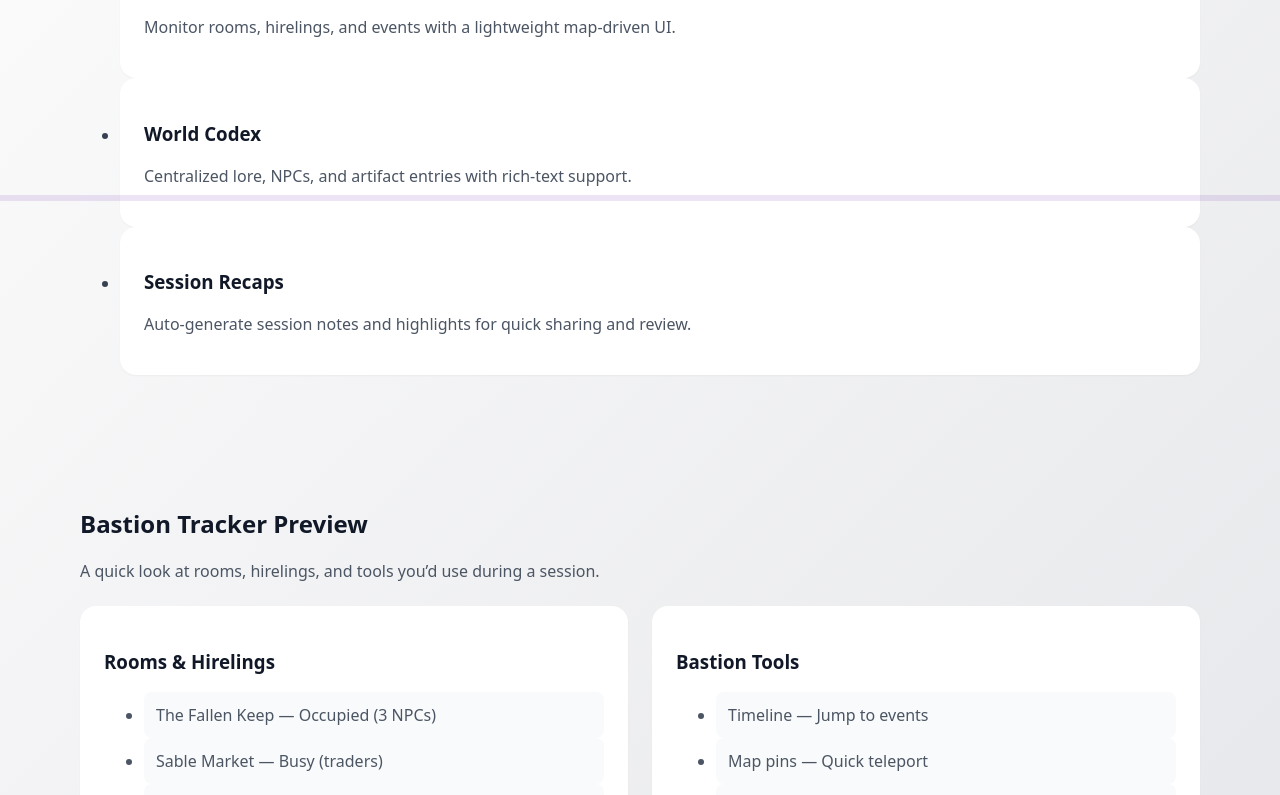
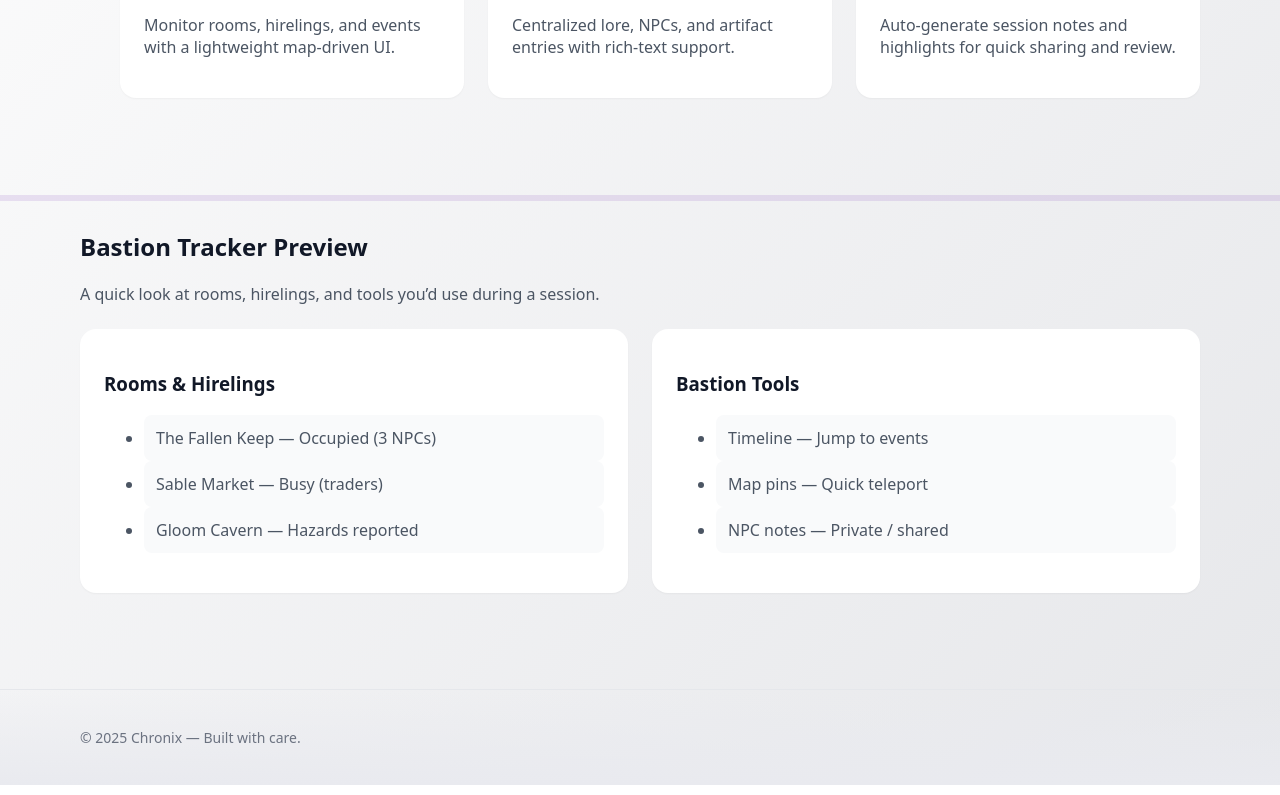
Before and after one commit to Smeckelz/bastion, a Next.js app: page / in a window 1280 px wide. Shown: the part 605-1400 px from the top of the page. Built offline with nearby package versions, Linux system fonts and the light colour scheme.

Commit message:
feat: migrate layout, page, footer, features to CSS Modules

```diff
--- /dev/null
+++ b/app/Page.module.css
@@ -0,0 +1,4 @@
+.pageWrap { min-height:100vh; background-image: linear-gradient(135deg,#fff,#e6e7ea); color:#374151 }
+.container { max-width:1120px; margin-left:auto; margin-right:auto; padding-left:1.5rem; padding-right:1.5rem }
+.lgPadding { padding-left:2rem; padding-right:2rem }
+.mainSpacing { padding-top:0 }
--- /dev/null
+++ b/app/components/Features.module.css
@@ -0,0 +1,10 @@
+.section { padding-top:3rem; padding-bottom:3rem }
+.heading { font-size:1.5rem; font-weight:700; color:#111827 }
+.lead { margin-top:.5rem; color:#4b5563; max-width:42rem }
+.grid { margin-top:1.5rem; display:grid; gap:1.5rem }
+@media (min-width:640px) { .grid { grid-template-columns: repeat(2,1fr) } }
+@media (min-width:1024px) { .grid { grid-template-columns: repeat(3,1fr) } }
+.card { border-radius:1rem; background:#fff; padding:1.5rem; box-shadow:0 1px 2px rgba(0,0,0,0.04); transition: box-shadow .15s }
+.cardHover:hover { box-shadow:0 4px 6px rgba(0,0,0,0.08) }
+.cardTitle { font-size:1.125rem; font-weight:600; color:#111827 }
+.muted { margin-top:.5rem; color:#4b5563 }
--- a/app/components/Features.tsx
+++ b/app/components/Features.tsx
@@ -1,3 +1,5 @@
+import styles from './Features.module.css'
+
 export default function Features() {
   const items = [
     { title: 'Bastion Tracking', desc: 'Monitor rooms, hirelings, and events with a lightweight map-driven UI.' },
@@ -6,15 +8,15 @@ export default function Features() {
   ]
 
   return (
-    <section className="py-12">
-      <h2 className="text-2xl font-bold text-gray-900">Features</h2>
-      <p className="mt-2 text-gray-600 max-w-2xl">Tools to help you run cleaner sessions and preserve your world’s history.</p>
+    <section className={styles.section}>
+      <h2 className={styles.heading}>Features</h2>
+      <p className={styles.lead}>Tools to help you run cleaner sessions and preserve your world’s history.</p>
 
-      <ul className="mt-6 grid sm:grid-cols-2 lg:grid-cols-3 gap-6">
+      <ul className={styles.grid}>
         {items.map((it) => (
-          <li key={it.title} className="rounded-xl bg-white p-6 shadow-sm hover:shadow-md transition-shadow">
-            <h3 className="text-lg font-semibold text-gray-900">{it.title}</h3>
-            <p className="mt-2 text-gray-600">{it.desc}</p>
+          <li key={it.title} className={`${styles.card} ${styles.cardHover}`}>
+            <h3 className={styles.cardTitle}>{it.title}</h3>
+            <p className={styles.muted}>{it.desc}</p>
           </li>
         ))}
       </ul>
--- /dev/null
+++ b/app/components/Footer.module.css
@@ -0,0 +1,3 @@
+.footer { margin-top:3rem; border-top:1px solid #e5e7eb; background: linear-gradient(0deg,#e9eaef,transparent) }
+.container { max-width:1120px; margin-left:auto; margin-right:auto; padding-left:1.5rem; padding-right:1.5rem; padding-top:1.5rem; padding-bottom:1.5rem }
+.small { font-size:.875rem; color:#6b7280 }
--- a/app/components/Footer.tsx
+++ b/app/components/Footer.tsx
@@ -1,8 +1,10 @@
+import styles from './Footer.module.css'
+
 export default function Footer() {
   return (
-    <footer className="mt-12 border-t border-gray-200 bg-gradient-to-t from-gray-100 to-transparent">
-      <div className="max-w-7xl mx-auto px-6 lg:px-8 py-6">
-        <p className="text-sm text-gray-500">© {new Date().getFullYear()} Chronix — Built with care.</p>
+    <footer className={styles.footer}>
+      <div className={styles.container}>
+        <p className={styles.small}>© {new Date().getFullYear()} Chronix — Built with care.</p>
       </div>
     </footer>
   )
--- /dev/null
+++ b/app/layout.module.css
@@ -0,0 +1,8 @@
+.body { -webkit-font-smoothing:antialiased; -moz-osx-font-smoothing:grayscale; color:#374151 }
+.bgGradient { background-image: linear-gradient(135deg,#fff,#e6e7ea); }
+.container { max-width: 1120px; margin-left:auto; margin-right:auto; padding-left:1.5rem; padding-right:1.5rem }
+.lgPadding { padding-left:2rem; padding-right:2rem }
+.minScreen { min-height:100vh }
+.borderTop { border-top: 1px solid #e5e7eb }
+.footerWrap { padding-top:1.5rem; padding-bottom:1.5rem }
+.smallText { font-size:.875rem; color:#6b7280 }
--- a/app/layout.tsx
+++ b/app/layout.tsx
@@ -1,4 +1,5 @@
 import './globals.css'
+import styles from './layout.module.css'
 import { ReactNode } from 'react'
 
 export const metadata = {
@@ -16,7 +17,7 @@ export default function RootLayout({ children }: { children: ReactNode }) {
         {/* Runtime safeguard: remove any stale /tw.css link that may be served by an older cached HTML */}
         <script dangerouslySetInnerHTML={{ __html: "(function(){try{var l=document.querySelector('link[href=\"/tw.css\"]'); if(l) l.parentNode.removeChild(l);}catch(e){} })();" }} />
       </head>
-      <body className="antialiased bg-gradient-to-br from-white via-gray-100 to-gray-200 text-gray-700">
+      <body className={`${styles.body} ${styles.bgGradient}`}>
         {children}
       </body>
     </html>
--- a/app/page.tsx
+++ b/app/page.tsx
@@ -2,6 +2,7 @@ import Hero from './components/Hero'
 import Features from './components/Features'
 import Preview from './components/Preview'
 import Footer from './components/Footer'
+import styles from './Page.module.css'
 
 export const metadata = {
   title: 'Chronix',
@@ -10,8 +11,8 @@ export const metadata = {
 
 export default function Page() {
   return (
-    <div className="min-h-screen bg-gradient-to-br from-white via-gray-100 to-gray-200 text-gray-700">
-      <main className="max-w-7xl mx-auto px-6 lg:px-8">
+    <div className={styles.pageWrap}>
+      <main className={`${styles.container} ${styles.lgPadding}`}>
         <Hero />
         <Features />
         <Preview />
```
